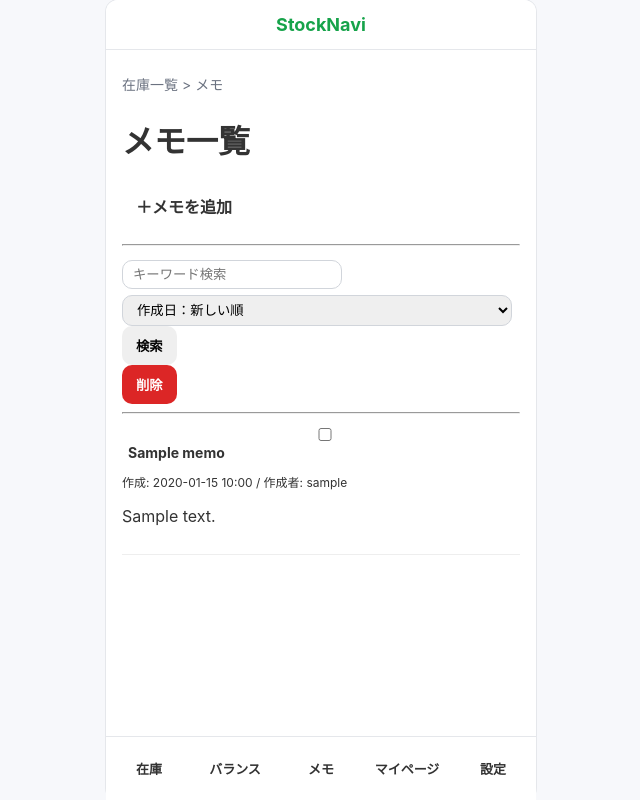
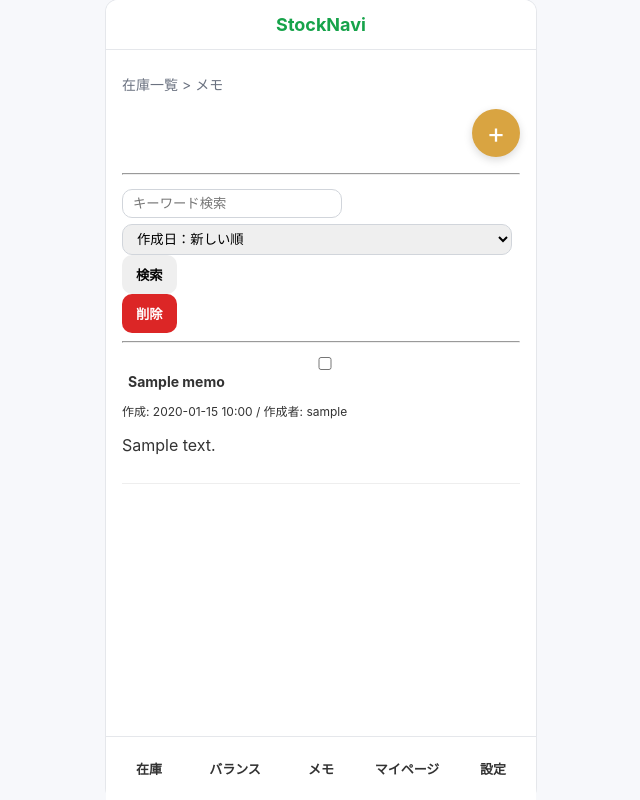
Before and after one commit to 725yoshimoto-cmd/StockNavi, a Django app: page /inventory/memo/ in a window 1280 px wide. Shown: the whole page, without its empty margins (319-959 px from the left). Run offline with Django 5.2, Linux system fonts and the light colour scheme; a user stored in the database is signed in; tables that the repository leaves empty hold one stand-in row (values such as "Sample post").

Commit message:
UI改善: 追加ボタンを統一し設定画面の保存位置を調整

```diff
--- a/inventory/templates/memo/list.html
+++ b/inventory/templates/memo/list.html
@@ -1,16 +1,16 @@
 {% extends "base.html" %}
-{% block title %}メモ{% endblock %}
+{% block title %}メモ一覧{% endblock %}
 {% block content %}
 
 <p class="breadcrumb" style="margin:8px 0 14px 0; font-size:14px;">
   <a href="{% url 'inventory:inventory_list' %}">在庫一覧</a> &gt; メモ
 </p>
 
-<h1>メモ一覧</h1>
-
-<p>
-  <a class="btn" href="{% url 'inventory:memo_add' %}">＋メモを追加</a>
-</p>
+<div class="fab-wrap">
+  <a href="{% url 'inventory:memo_add' %}" class="fab" aria-label="メモを追加">
+    +
+  </a>
+</div>
 
 <hr>
 
--- a/templates/base.html
+++ b/templates/base.html
@@ -370,6 +370,38 @@
       font-weight:bold;
     }
 
+    /* ----------------------------
+      追加ボタン（FAB）
+    ---------------------------- */
+
+    .fab-wrap{
+      display:flex;
+      justify-content:flex-end;
+      margin:10px 0 16px;
+    }
+
+    .fab{
+      width:48px;
+      height:48px;
+      border-radius:50%;
+      background:#d9a441;
+      color:white;
+      font-size:28px;
+      display:flex;
+      align-items:center;
+      justify-content:center;
+      text-decoration:none;
+      box-shadow:0 3px 8px rgba(0,0,0,0.15);
+    }
+
+    /* ----------------------------
+    フォーム送信ボタン中央寄せ
+    ---------------------------- */
+    .form-submit-center {
+      display: flex;
+      justify-content: center;
+      margin: 20px 0 16px;
+    }
   </style>
 
   {% block extra_css %}{% endblock %}
```
Also changed, not shown: inventory/templates/inventory/list.html (+5 -4 lines), inventory/templates/inventory/settings/_category_goal.html (+8 -3 lines).
